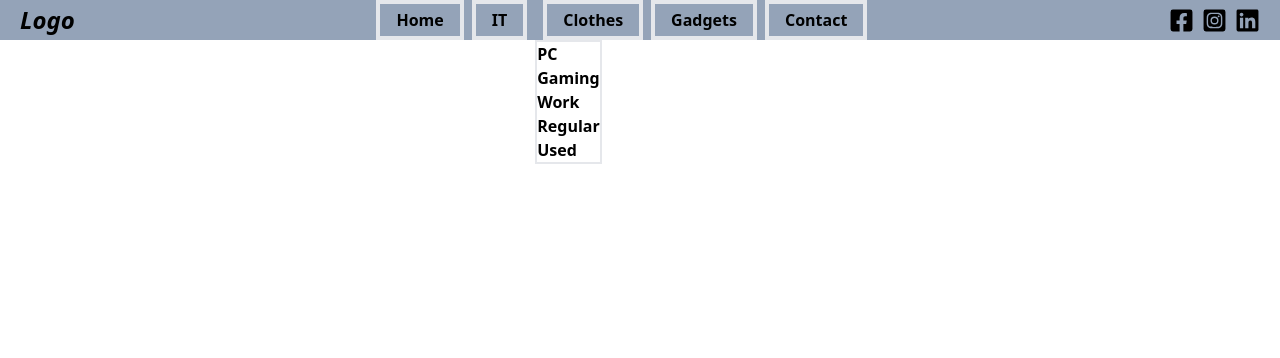
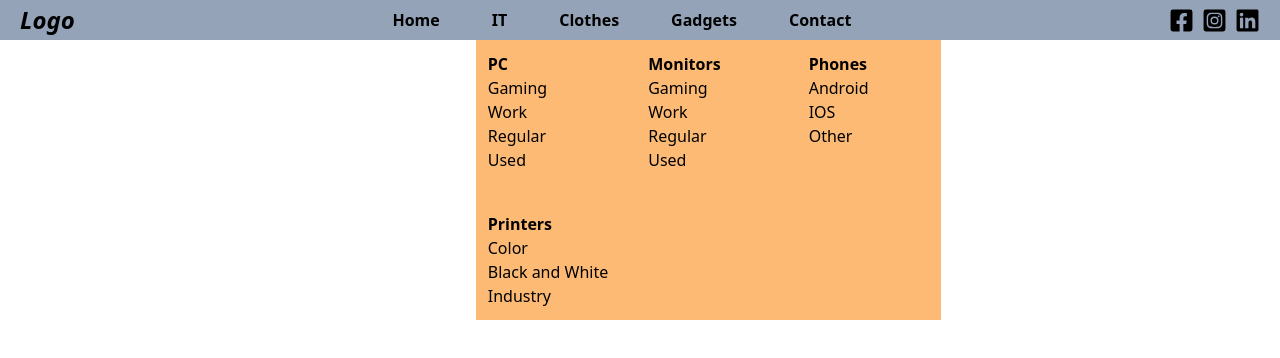
Before and after one commit to Kiril-Pavlov/react-dropdown-menu, a React (Create React App) app: page / in a window 1280 px wide. Shown: the top 358 px of the page. Built offline with nearby package versions, Linux system fonts and the light colour scheme.

Commit message:
positioning the dropdown menu

```diff
--- a/src/components/Navbar.jsx
+++ b/src/components/Navbar.jsx
@@ -1,65 +1,87 @@
-import React from 'react'
-
+import React from "react";
 
 const Navbar = () => {
   let links = [
     {
-      name:"Home",
+      name: "Home",
     },
     {
-      name:"IT",
-      submenu:true,
-      sublinks:[
+      name: "IT",
+      submenu: true,
+      sublinks: [
         {
-          head:"PC",
-          sublinkArray:[
-            {name:"Gaming",link:'/'},
-            {name:"Work",link:'/'},
-            {name:"Regular",link:'/'},
-            {name:"Used",link:'/'},
-          ]
-        }
-      ]
+          head: "PC",
+          sublinkArray: [
+            { name: "Gaming", link: "/" },
+            { name: "Work", link: "/" },
+            { name: "Regular", link: "/" },
+            { name: "Used", link: "/" },
+          ],
+        },
+        {
+          head: "Monitors",
+          sublinkArray: [
+            { name: "Gaming", link: "/" },
+            { name: "Work", link: "/" },
+            { name: "Regular", link: "/" },
+            { name: "Used", link: "/" },
+          ],
+        },
+        {
+          head: "Phones",
+          sublinkArray: [
+            { name: "Android", link: "/" },
+            { name: "IOS", link: "/" },
+            { name: "Other", link: "/" },
+          ],
+        },
+        {
+          head: "Printers",
+          sublinkArray: [
+            { name: "Color", link: "/" },
+            { name: "Black and White", link: "/" },
+            { name: "Industry", link: "/" },
+          ],
+        },
+      ],
     },
     {
-      name:"Clothes",
+      name: "Clothes",
     },
     {
-      name:"Gadgets",
+      name: "Gadgets",
     },
     {
-      name:"Contact",
+      name: "Contact",
     },
-  ]
+  ];
   return (
-    <nav className='flex font-bold gap-2'>
-      {links.map(link=>(
-        <>
-          <div className='cursor-pointer border-4 px-4 py-1'>{link.name}</div>
-          {link.submenu && (
-            <div>
-              <div className='absolute top-10 border-2'>
-                <div>
-                  {link.sublinks.map(sublink=>(
+    <nav className="flex gap-5">
+      {links.map((link) => (
+        <div>
+          <div className="cursor-pointer px-4 py-1 text-left font-bold hover:bg-slate-50">{link.name}</div>
+          <div>
+            {link.submenu && (
+              <div className="absolute top-10 bg-orange-300 p-3">
+                <div className="grid grid-cols-3 gap-10">
+                  {link.sublinks.map((sublink) => (
                     <div>
-                      <div>{sublink.head}</div>
+                      <div className="font-bold">{sublink.head}</div>
                       <div>
-                        {sublink.sublinkArray.map(item=>(
-                          <div>
-                            {item.name}
-                          </div>
+                        {sublink.sublinkArray.map((item) => (
+                          <div>{item.name}</div>
                         ))}
                       </div>
                     </div>
                   ))}
                 </div>
               </div>
-            </div>
-          )}
-        </>
+            )}
+          </div>
+        </div>
       ))}
     </nav>
-  )
-}
+  );
+};
 
-export default Navbar
+export default Navbar;
```
